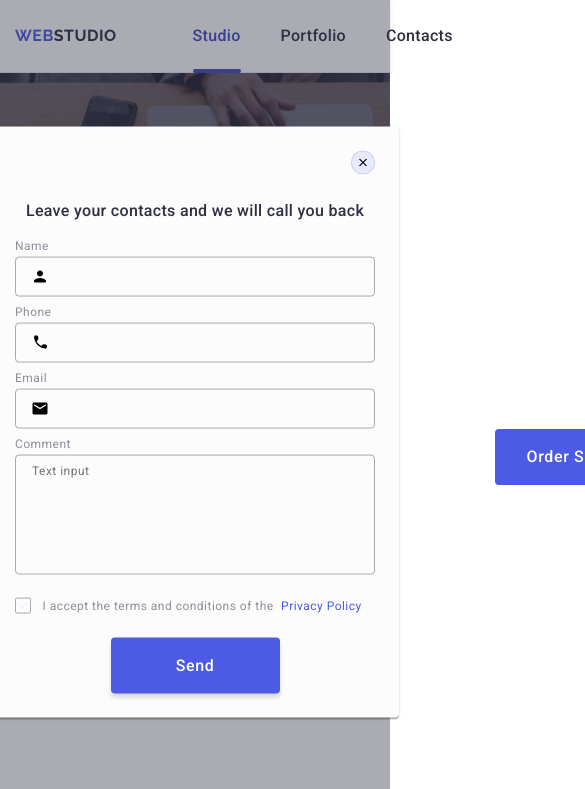
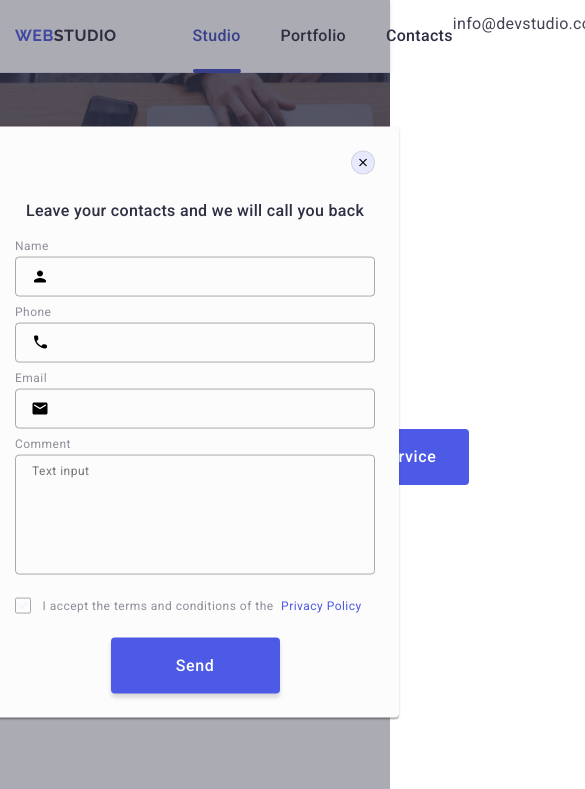
Before and after one commit to Aleksandra0001/goit-markup-hw-06, a plain HTML site: page index.html in a window 390 px wide. Shown: the top 789 px of the page, 585 px wide, since content can reach past the window. Drawn offline with nearby package versions, Linux system fonts and the light colour scheme; a script that the page names is missing.

Commit message:
Update style.css

```diff
--- a/css/style.css
+++ b/css/style.css
@@ -32,7 +32,8 @@ img {
 }
 
 .container {
-    width: 1158px;
+    width: 100%;
+    max-width: 1158px;
     margin-left: auto;
     margin-right: auto;
     padding:0 15px;
@@ -61,7 +62,6 @@ img {
     text-transform: uppercase;
     text-decoration: none;
     margin-right: 76px;
-    /* padding: 24px 0; */
     /* border: 3px solid green; */
 }
 .logo-black{
@@ -812,3 +812,15 @@ input:checked+.privacy-label .checkbox {
 .send-button:hover {
     background-color: #404bbf;
 }
+
+@media screen and (max-width:320px) {
+    .container{
+        width: 320px;
+    }
+}
+
+@media screen and (max-width:768px) {
+    .container {
+        width: 768px;
+    }
+}
```
